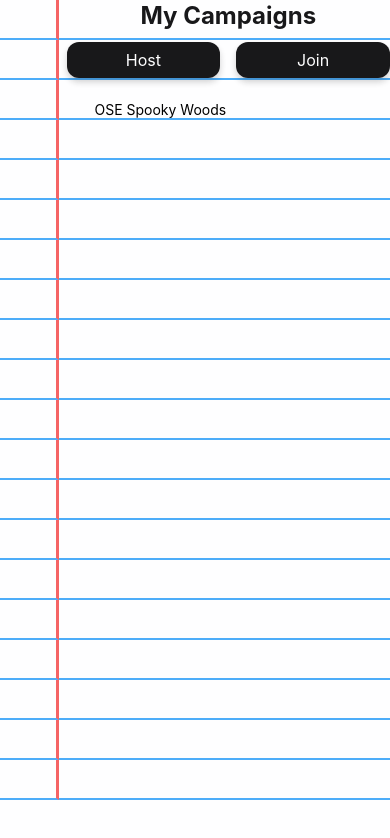
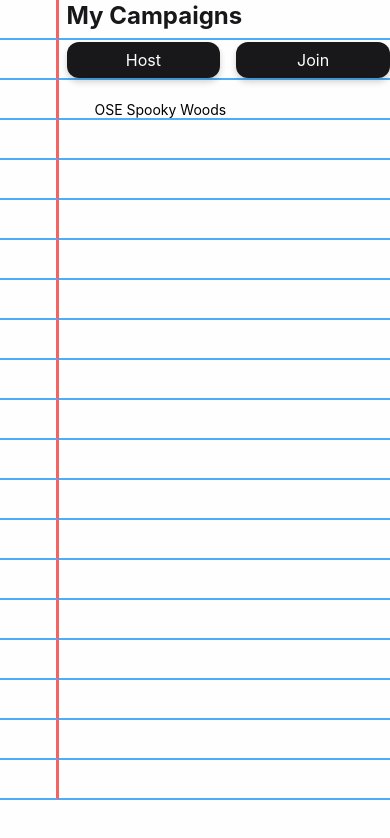
Before and after one commit to mteeples/Backpack-Backpack, a React Native app: screen / in a window 390 px wide. Shown: the top 838 px of the page. Built offline with nearby package versions, Linux system fonts and the light colour scheme; some icons are missing.

Commit message:
Update existing pages

```diff
--- a/components/NotebookSheet.tsx
+++ b/components/NotebookSheet.tsx
@@ -1,4 +1,4 @@
-import { FlatList, View, Text } from "react-native";
+import { FlatList, View, Text, StyleSheet } from "react-native";
 
 import NotebookLineItem from "./NotebookLineItem";
 import { ReactNode } from "react";
@@ -21,7 +21,7 @@ const NotebookSheet = ({ data }: Props) => {
   }
 
   return (
-    <View>
+    <View style={styles.container}>
       <FlatList
         data={fillData()}
         renderItem={({ item }) => <NotebookLineItem>{item}</NotebookLineItem>}
@@ -31,4 +31,11 @@ const NotebookSheet = ({ data }: Props) => {
   );
 };
 
+const styles = StyleSheet.create({
+  container: {
+    flex: 1,
+    margin: 0,
+  },
+});
+
 export default NotebookSheet;
--- a/components/ScreenTitle.tsx
+++ b/components/ScreenTitle.tsx
@@ -16,7 +16,6 @@ const styles = StyleSheet.create({
     fontWeight: "bold",
     color: COLORS.ballpointBlack,
     marginBottom: SPACING.sm,
-    textAlign: "center",
   },
 });
 
--- a/screens/CampaignListScreen.tsx
+++ b/screens/CampaignListScreen.tsx
@@ -11,11 +11,9 @@ import JoinCampaignModal from "../components/JoinCampaignModal";
 import HostCampaignModal from "../components/HostCampaignModal";
 import NotebookSheet from "../components/NotebookSheet";
 
-interface Props {
-  userId: string;
-}
+const CampaignListScreen = () => {
+  const userId = "1"; //TODO implement authentication
 
-const CampaignListScreen = ({ userId }: Props) => {
   const [joinModalOpen, setJoinModalOpen] = useState(false);
   const [hostModalOpen, setHostModalOpen] = useState(false);
 
--- a/screens/SignInScreen.tsx
+++ b/screens/SignInScreen.tsx
@@ -1,17 +1,19 @@
 import { StyleSheet, Text, View } from "react-native";
-import { SafeAreaView } from "react-native-safe-area-context";
 import { COLORS, SPACING, FONT_SIZES } from "../theme";
+import { NativeStackScreenProps } from "@react-navigation/native-stack";
 
-import StickyModal from "../components/StickyModal";
+import { RootStackParamList } from "../routes";
+import StickyNote from "../components/StickyNote";
 import PrimaryButton from "../components/PrimaryButton";
 import ScreenTitle from "../components/ScreenTitle";
 import StickyInput from "../components/StickyInput";
-import NotebookSheet from "../components/NotebookSheet";
 
-const SignInScreen = () => {
+type Props = NativeStackScreenProps<RootStackParamList, "SignIn">;
+
+const SignInScreen = ({ navigation }: Props) => {
   return (
-    <SafeAreaView style={styles.rootContainer}>
-      <StickyModal visible={true} noteColor={COLORS.stickyYellow}>
+    <View style={styles.rootContainer}>
+      <StickyNote noteColor={COLORS.stickyYellow}>
         <ScreenTitle>Sign In</ScreenTitle>
 
         <StickyInput placeholder="Campaign Title" />
@@ -22,22 +24,28 @@ const SignInScreen = () => {
           secureTextEntry={true}
         />
         <View style={styles.buttonsContainer}>
-          <PrimaryButton title="Sign In" noteColor={COLORS.stickyYellow} />
+          <PrimaryButton
+            title="Sign In"
+            noteColor={COLORS.stickyYellow}
+            onPress={() => navigation.navigate("CampaignList")}
+          />
           <Text style={styles.orText}>or</Text>
           <PrimaryButton
             title="Create Account"
             noteColor={COLORS.stickyYellow}
           />
         </View>
-      </StickyModal>
-      <NotebookSheet />
-    </SafeAreaView>
+      </StickyNote>
+    </View>
   );
 };
 
 const styles = StyleSheet.create({
   rootContainer: {
     flex: 1,
+    backgroundColor: COLORS.notebookWhite,
+    paddingTop: SPACING.lg * 3,
+    paddingHorizontal: SPACING.lg,
   },
   buttonsContainer: {
     gap: SPACING.sm,
--- a/screens/WelcomeScreen.tsx
+++ /dev/null
@@ -1,55 +0,0 @@
-import { StyleSheet, Text, View } from "react-native";
-import { SafeAreaView } from "react-native-safe-area-context";
-import { COLORS, SPACING, FONT_SIZES } from "../theme";
-
-import StickyNote from "../components/StickyNote";
-import PrimaryButton from "../components/PrimaryButton";
-import ScreenTitle from "../components/ScreenTitle";
-import NotebookSheet from "../components/NotebookSheet";
-import StickyModal from "../components/StickyModal";
-
-const WelcomeScreen = () => {
-  return (
-    <SafeAreaView style={styles.rootContainer}>
-      <StickyModal visible={true} noteColor={COLORS.stickyYellow}>
-        <ScreenTitle>Welcome, Adventurer</ScreenTitle>
-        <View style={styles.bodyContainer}>
-          <Text style={styles.bodyText}>
-            Welcome to BackpackBackpack! Manage your TTRPG inventory with ease
-            and journey forth. Just make sure you pack enough torches.
-          </Text>
-        </View>
-        <View style={styles.buttonsContainer}>
-          <PrimaryButton title="Login" noteColor={COLORS.stickyYellow} />
-          <PrimaryButton title="Sign Up" noteColor={COLORS.stickyYellow} />
-        </View>
-      </StickyModal>
-      <NotebookSheet />
-    </SafeAreaView>
-  );
-};
-
-const styles = StyleSheet.create({
-  rootContainer: {
-    flex: 1,
-  },
-  bodyContainer: {
-    marginTop: SPACING.sm,
-    marginBottom: SPACING.lg,
-  },
-  bodyText: {
-    color: COLORS.ballpointBlack,
-    fontSize: FONT_SIZES.body,
-    textAlign: "center",
-  },
-  buttonsContainer: {
-    flexDirection: "row",
-    justifyContent: "center",
-    gap: SPACING.sm,
-  },
-  note: {
-    marginVertical: SPACING.lg,
-  },
-});
-
-export default WelcomeScreen;
```
